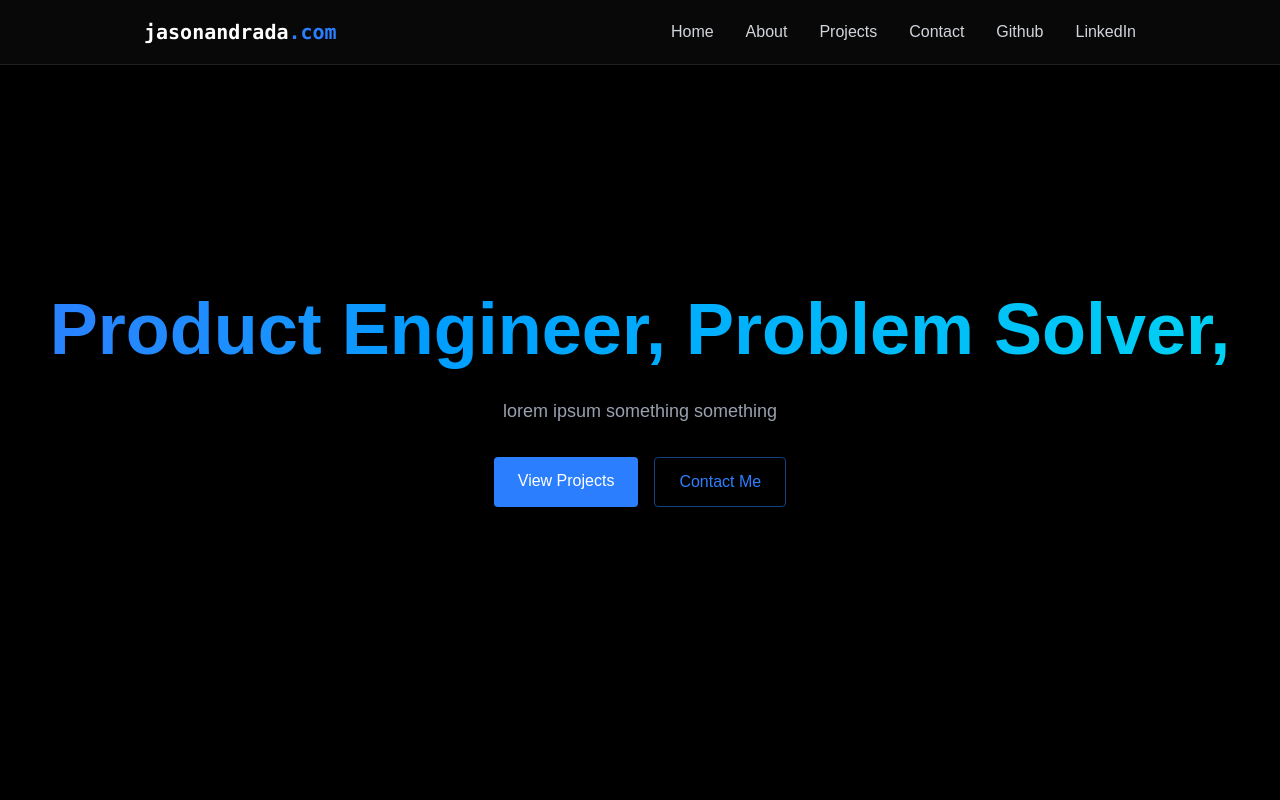
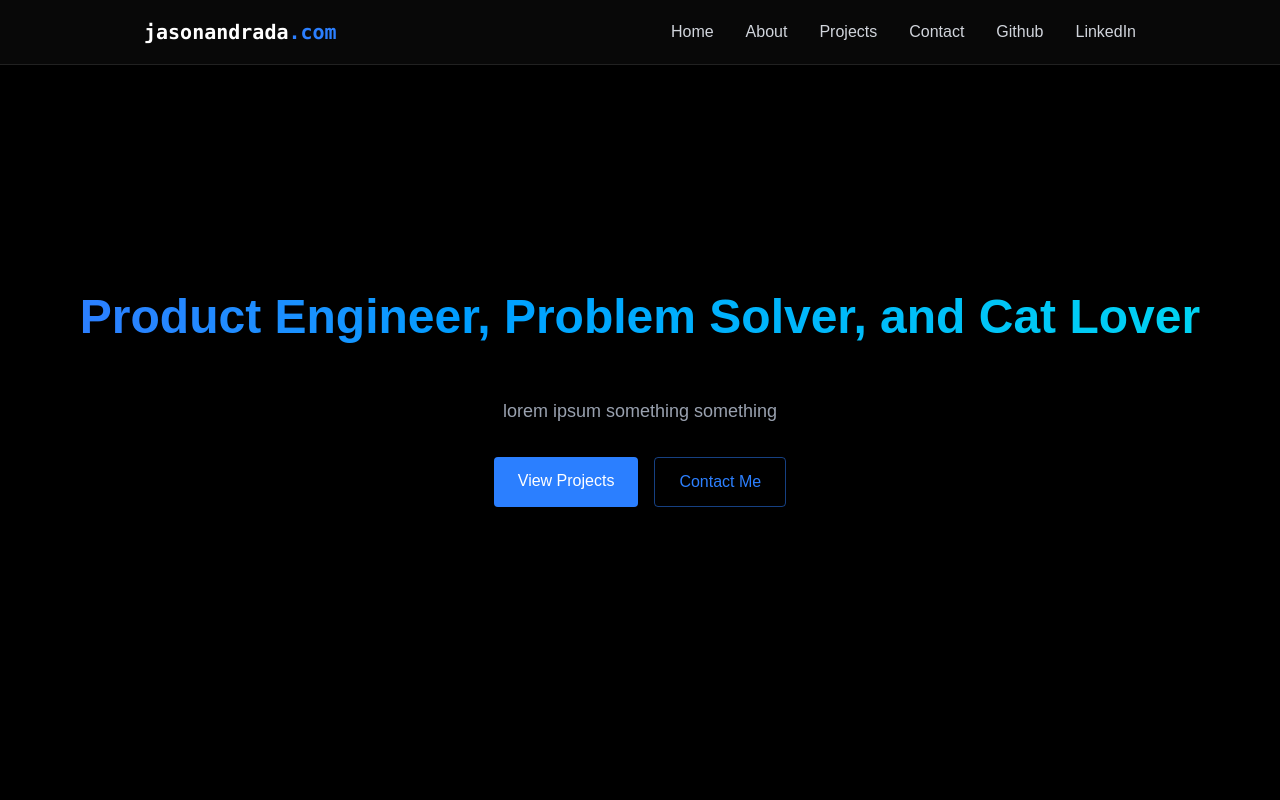
Before and after one commit to jase-d-ace/jase-d-ace.github.io, a React (Vite) app: page / in a window 1280 px wide. Shown: the top 800 px of the page. Built offline with nearby package versions, Linux system fonts and the light colour scheme; a web font is replaced by a local one.

Commit message:
shrink hero text

```diff
--- a/src/components/sections/Home.jsx
+++ b/src/components/sections/Home.jsx
@@ -5,7 +5,7 @@
         <section id="home" className="min-h-screen flex items-center justify-center relative">
             <RevealOnScroll>
                 <div className="text-center z-10 px-4">
-                    <h1 className="text-4xl md:text-7xl font-bold mb-6 h-20 bg-gradient-to-r from-blue-500 to-cyan-400 bg-clip-text text-transparent leading-right"> Product Engineer, Problem Solver, and Cat Lover</h1>
+                    <h1 className="text-xl md:text-5xl font-bold mb-6 h-20 bg-gradient-to-r from-blue-500 to-cyan-400 bg-clip-text text-transparent leading-right"> Product Engineer, Problem Solver, and Cat Lover</h1>
                     <p className="text-gray-400 text-lg mb-8 max-w-lg mx-auto">lorem ipsum something something</p>
                     <div className="flex justify-center space-x-4">
                         <a href="#projects" className="bg-blue-500 text-white py-3 px-6 rounded font-medium transition relative overflow-hidden hover:-translate-y-0.5 hover:shadow-[0_0_15px_rgba(59,130,246,0.4)]"> View Projects</a>
```
